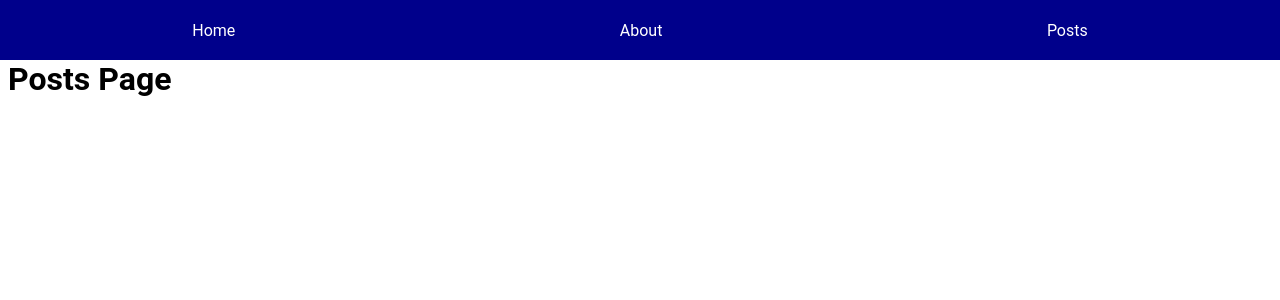
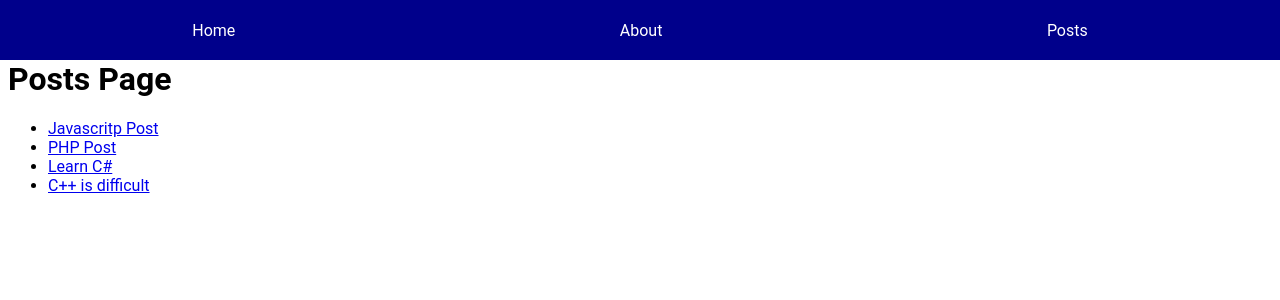
Before and after one commit to PhillJK/nextjs-test-website, a Next.js app: page /posts in a window 1280 px wide. Shown: the top 300 px of the page. Built offline with nearby package versions, Linux system fonts and the light colour scheme; data requests are answered from the project's data file.

Commit message:
Completed Posts Page

```diff
--- a/package.json
+++ b/package.json
@@ -6,7 +6,8 @@
     "dev": "next dev",
     "build": "next build",
     "start": "next start",
-    "mock": "json-server --watch db.json -p 4200 -d 450"
+    "mock": "json-server --watch db.json -p 4200 -d 450",
+    "dev-mock": "concurrently \"npm run dev\" \"npm run mock\""
   },
   "dependencies": {
     "next": "9.5.3",
--- a/pages/about/index.js
+++ b/pages/about/index.js
@@ -1,4 +1,5 @@
 import React from "react";
+import Router from "next/router";
 import MainLayout from "../../layouts/MainLayout";
 
 const About = () => {
@@ -6,6 +7,8 @@ const About = () => {
     <MainLayout title="about">
       <React.Fragment>
         <h1>About page</h1>
+        <button onClick={() => Router.push("/")}>Back to Home</button>
+        <button onClick={() => Router.push("/posts")}>Go to Post Page</button>
       </React.Fragment>
     </MainLayout>
   );
--- a/pages/posts/index.js
+++ b/pages/posts/index.js
@@ -1,21 +1,30 @@
-import { useState, useEffect } from "react";
 import MainLayout from "../../layouts/MainLayout";
+import Link from "next/link";
 
-const PostPage = () => {
-  const [posts, setPosts] = useState([]);
-  useEffect(() => {
-    async function load() {
-      const response = await fetch("https://localhost:4200/posts");
-      const json = response.json;
-      setPosts(json);
-    }
-    load();
-  }, [posts]);
+const PostPage = ({ posts }) => {
   return (
     <MainLayout title="Posts">
       <h1>Posts Page</h1>
+      <ul>
+        {posts.map((post) => (
+          <li key={post.id}>
+            <Link href={"/posts/[id]"} as={`/posts/${post.id}`}>
+              <a>{post.title}</a>
+            </Link>
+          </li>
+        ))}
+      </ul>
     </MainLayout>
   );
 };
 
+PostPage.getInitialProps = async () => {
+  const response = await fetch("http://localhost:4200/posts");
+  const posts = await response.json();
+
+  return {
+    posts
+  };
+};
+
 export default PostPage;
```
Also changed, not shown: pages/posts/[id].js (+12 -1 lines).
